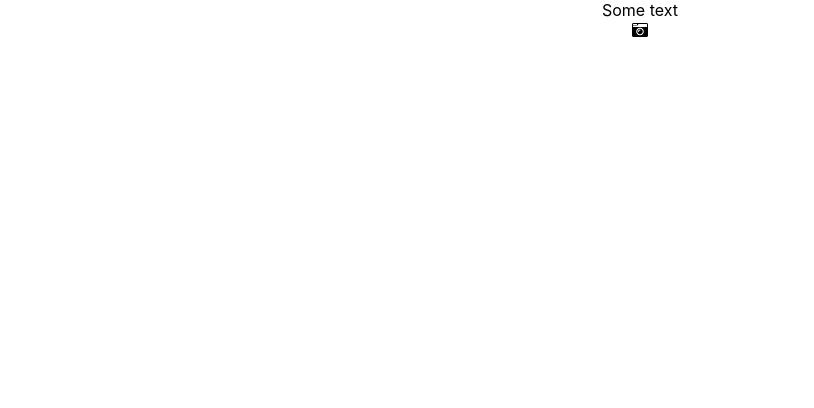
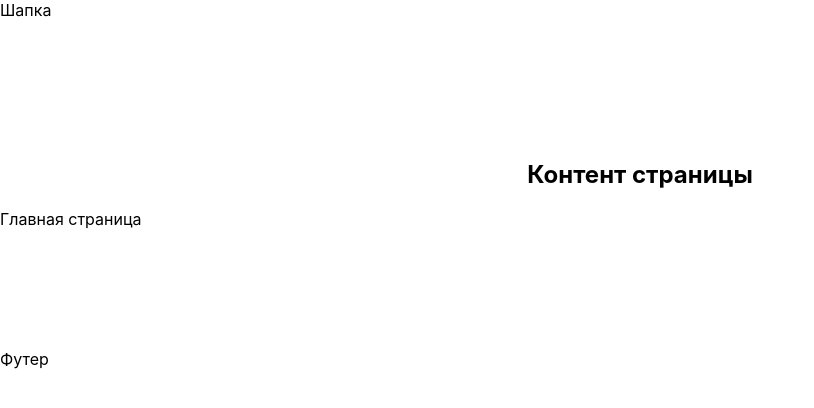
Before and after one commit to dsilichev/blog-app, a React (Create React App) app: page / in a window 1280 px wide. Shown: the top 408 px of the page, without its empty margins (0-814 px from the left). Built offline with nearby package versions, Linux system fonts and the light colour scheme.

Commit message:
Реализовать основной компонент с роутингом

```diff
--- a/package.json
+++ b/package.json
@@ -14,7 +14,6 @@
     "react-dom": "^18.2.0",
     "react-hook-form": "^7.52.0",
     "react-redux": "^9.1.2",
-    "react-router": "^6.23.1",
     "react-router-dom": "^6.23.0",
     "react-scripts": "5.0.1",
     "redux": "^5.0.1",
--- a/src/App.js
+++ /dev/null
@@ -1,14 +0,0 @@
-import styled from 'styled-components';
-
-const Div = styled.div`
-  text-align: center;
-`;
-
-export const App = () => {
-  return (
-    <Div>
-      <div>Some text</div>
-      <i className="fa fa-camera-retro"></i>
-    </Div>
-  );
-};
--- /dev/null
+++ b/src/Blog.js
@@ -0,0 +1,34 @@
+import { Routes, Route } from 'react-router-dom';
+import styled from 'styled-components';
+
+const Content = styled.div`
+  padding: 120px 0;
+`;
+
+const H2 = styled.h2`
+text-align: center;
+`
+
+const Header = () => <div>Шапка</div>;
+const Footer = () => <div>Футер</div>;
+
+export const Blog = () => {
+  return (
+    <>
+      <Header />
+      <Content>
+        <H2>Контент страницы</H2>
+        <Routes>
+          <Route path='/' element={<div>Главная страница</div>} />
+          <Route path='/login' element={<div>Авторизация</div>} />
+          <Route path='/register' element={<div>Регистрация</div>} />
+          <Route path='/users' element={<div>Пользователи</div>} />
+          <Route path='/post' element={<div>Новая статья</div>} />
+          <Route path='/post/:postId' element={<div>Статья</div>} />
+          <Route path='*' element={<div>Ошибка</div>} />
+        </Routes>
+      </Content>
+      <Footer />
+    </>
+  );
+};
--- a/src/index.js
+++ b/src/index.js
@@ -1,7 +1,12 @@
 import React from 'react';
 import ReactDOM from 'react-dom/client';
 import './index.css';
-import { App } from './App';
+import { Blog } from './Blog';
+import { BrowserRouter } from 'react-router-dom';
 
 const root = ReactDOM.createRoot(document.getElementById('root'));
-root.render(<App />);
+root.render(
+  <BrowserRouter>
+    <Blog />
+  </BrowserRouter>,
+);
```
Also changed, not shown: 1 other file (tests, documents, lock files or other folders).
